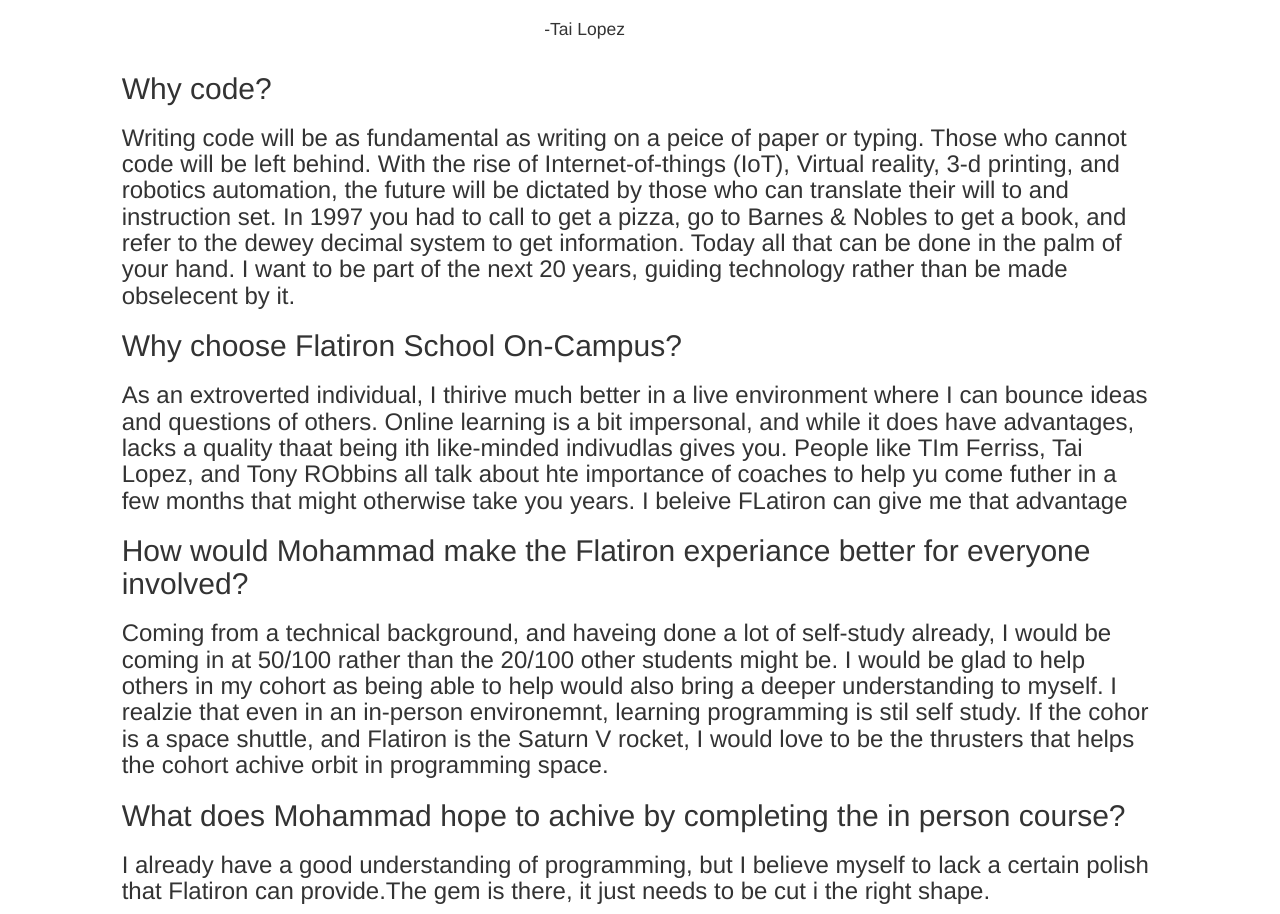
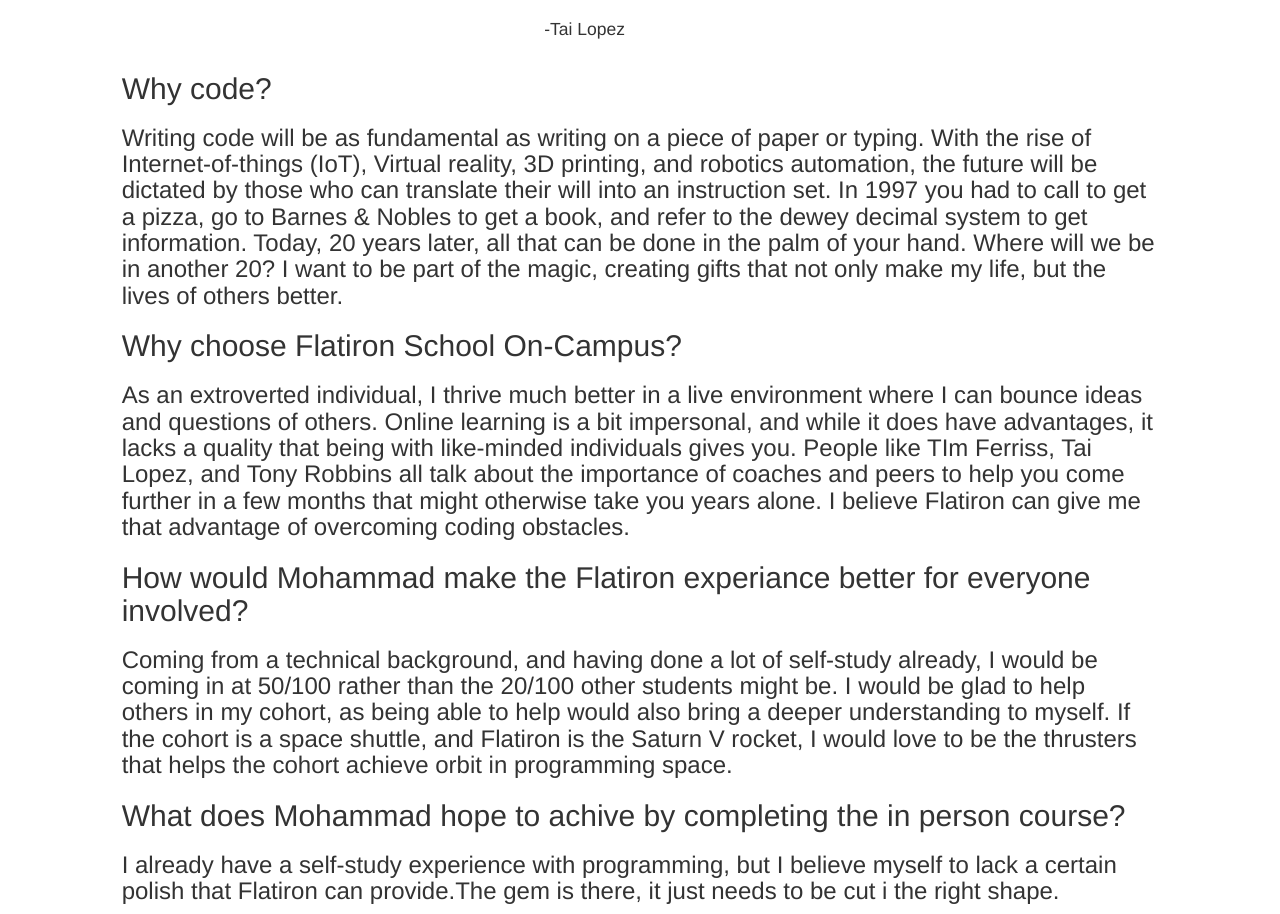
Before and after one commit to vsparrow/flatiron-application, a plain HTML site: page index.html in a window 1280 px wide. Shown: the part 767-1681 px from the top of the page. Drawn offline with nearby package versions, Linux system fonts and the light colour scheme; a web font is replaced by a local one.

Commit message:
Tidy up spelling on paragraphs

```diff
--- a/index.html
+++ b/index.html
@@ -55,13 +55,13 @@
         <div class="col-md-10 col-md-offset-1">
           <div id="questions">
             <h2>Why code?</h2>
-            <h3>Writing code will be as fundamental as writing on a peice of paper or typing. Those who cannot code will be left behind. With the rise of Internet-of-things (IoT), Virtual reality, 3-d printing, and robotics automation, the future will be dictated by those who can translate their will to and instruction set. In 1997 you had to call to get a pizza, go to Barnes & Nobles to get a book, and refer to the dewey decimal system to get information. Today all that can be done in the palm of your hand. I want to be part of the next 20 years, guiding technology rather than be made obselecent by it. </h3>
+            <h3>Writing code will be as fundamental as writing on a piece of paper or typing. With the rise of Internet-of-things (IoT), Virtual reality, 3D printing, and robotics automation, the future will be dictated by those who can translate their will into an instruction set. In 1997 you had to call to get a pizza, go to Barnes & Nobles to get a book, and refer to the dewey decimal system to get information. Today, 20 years later,  all that can be done in the palm of your hand. Where will we be in another 20? I want to be part of the magic, creating gifts that not only make my life, but the lives of others better. </h3>
             <h2>Why choose Flatiron School On-Campus?</h2>
-            <h3>As an extroverted individual, I thirive much better in a live environment where I can bounce ideas and questions of others. Online learning is a bit impersonal, and  while it does have advantages, lacks a quality thaat being ith like-minded indivudlas gives you. People like TIm Ferriss, Tai Lopez, and Tony RObbins all talk about hte importance of coaches to help yu come futher in a few months that might otherwise take you years. I beleive FLatiron can give me that advantage</h3>
+            <h3>As an extroverted individual, I thrive much better in a live environment where I can bounce ideas and questions of others. Online learning is a bit impersonal, and while it does have advantages, it lacks a quality that being with like-minded individuals gives you. People like TIm Ferriss, Tai Lopez, and Tony Robbins all talk about the importance of coaches and peers to help you come further in a few months that might otherwise take you years alone. I believe Flatiron can give me that advantage of overcoming coding obstacles.</h3>
             <h2>How would Mohammad make the Flatiron experiance better for everyone involved?</h2>
-            <h3>Coming from a technical background, and haveing done a lot of self-study already, I would be coming in at 50/100 rather than the 20/100 other students might be. I would be glad to help others in my cohort as being able to help would also bring a deeper understanding to myself. I realzie that even in an in-person environemnt, learning programming is stil self study. If the cohor is a space shuttle, and Flatiron is the Saturn V rocket, I would love to be the thrusters that helps the cohort achive orbit in programming space.</h3>
+            <h3>Coming from a technical background, and having done a lot of self-study already, I would be coming in at 50/100 rather than the 20/100 other students might be. I would be glad to help others in my cohort, as being able to help would also bring a deeper understanding to myself. If the cohort is a space shuttle, and Flatiron is the Saturn V rocket, I would love to be the thrusters that helps the cohort achieve orbit in programming space.</h3>
             <h2>What does Mohammad hope to achive by completing the in person course?</h2>
-            <h3>I already have a good understanding of programming, but I believe myself to lack a certain polish that Flatiron can provide.The gem is there, it just needs to be cut i the right shape.</h3>
+            <h3>I already have a self-study experience with programming, but I believe myself to lack a certain polish that Flatiron can provide.The gem is there, it just needs to be cut i the right shape.</h3>
           </div> <!-- end questions -->
         </div>
       </div><!-- row -->
```
